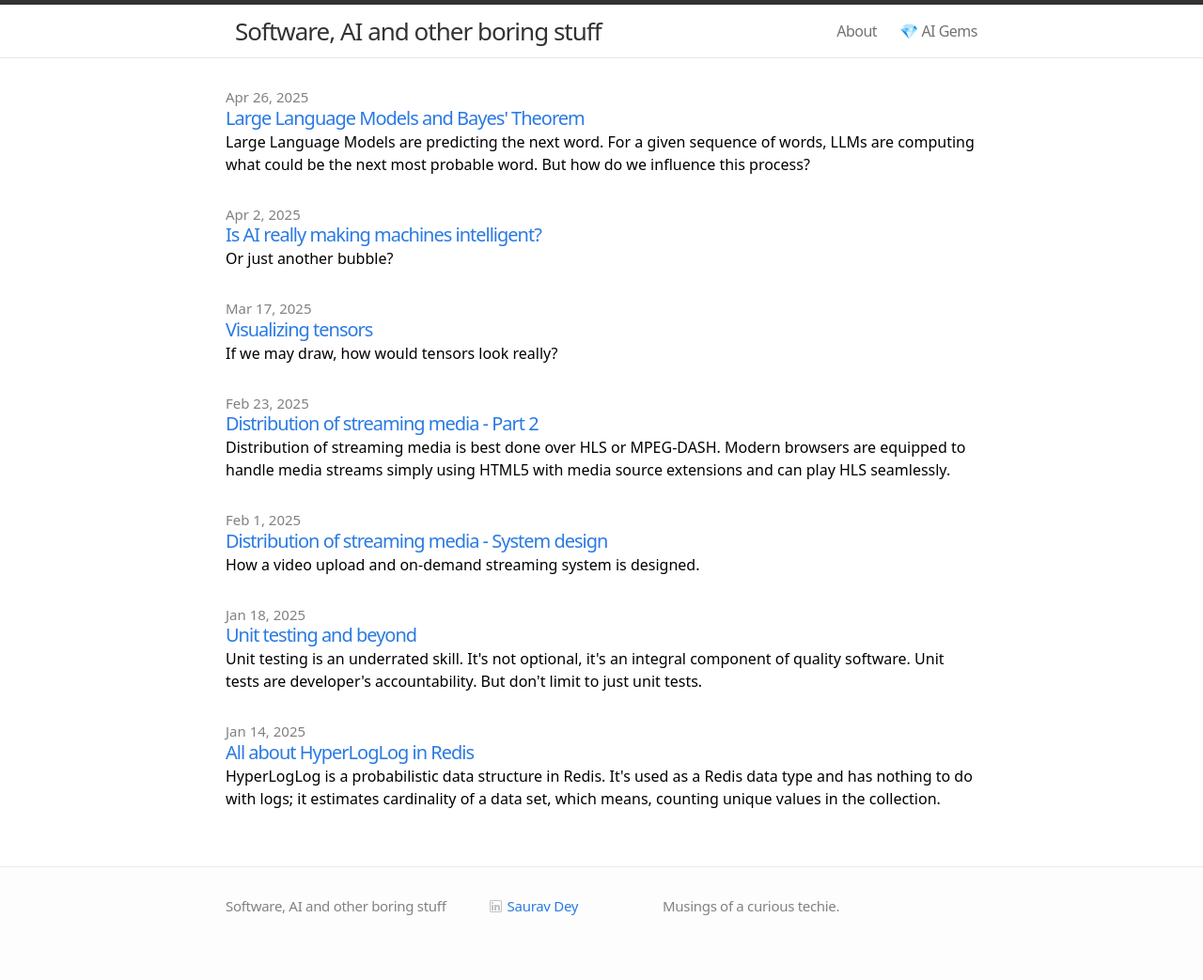
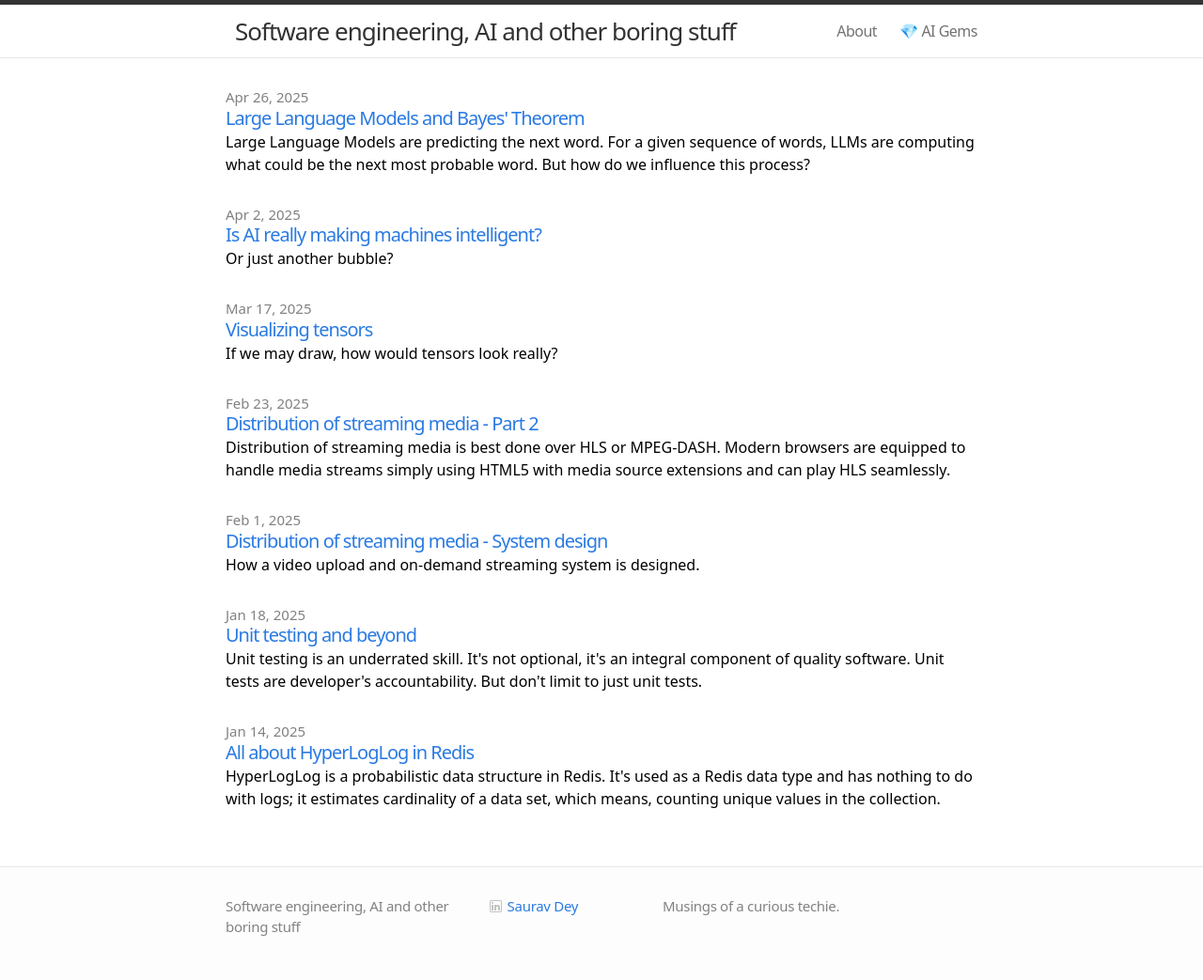
Before and after one commit to mindyouragents/mindyouragents.github.io, a Jekyll site: the page built from index.html, in a window 1280 px wide. Shown: the whole page at 94% size. Built offline with Jekyll 4.4.1, drawn with Linux system fonts in a browser that asks for light colours; some web fonts are replaced; before the commit the page ends 1020 px from its top, so only the background shows below that.

Commit message:
restored from backup

```diff
--- a/_config.yml
+++ b/_config.yml
@@ -1,5 +1,5 @@
 # Site settings
-title: Software, AI and other boring stuff
+title: Software engineering, AI and other boring stuff
 email:
 description: "Musings of a curious techie."
 baseurl: ""
```
